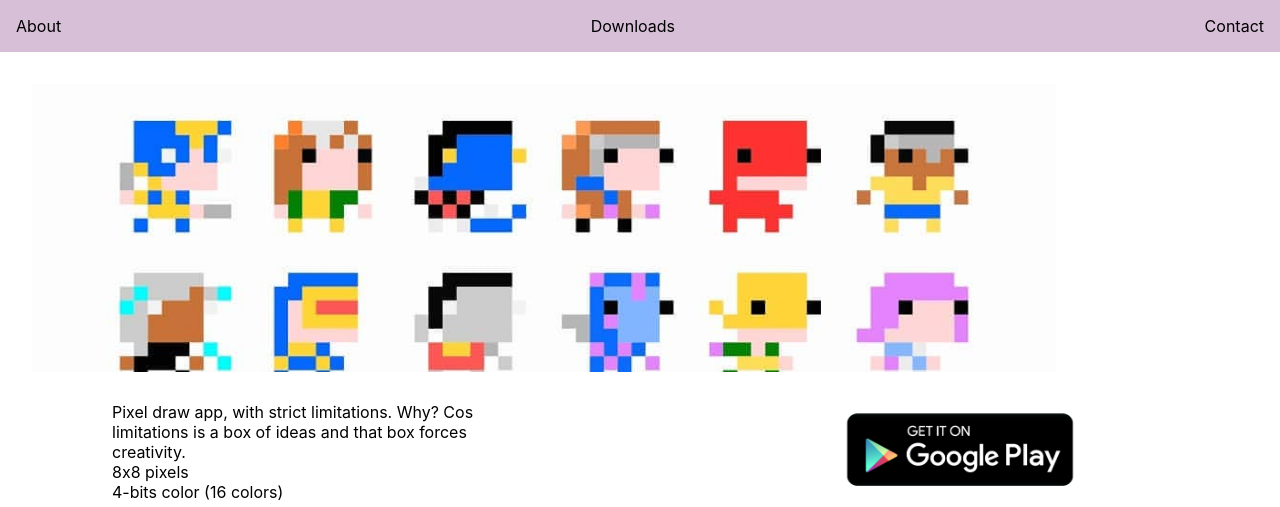
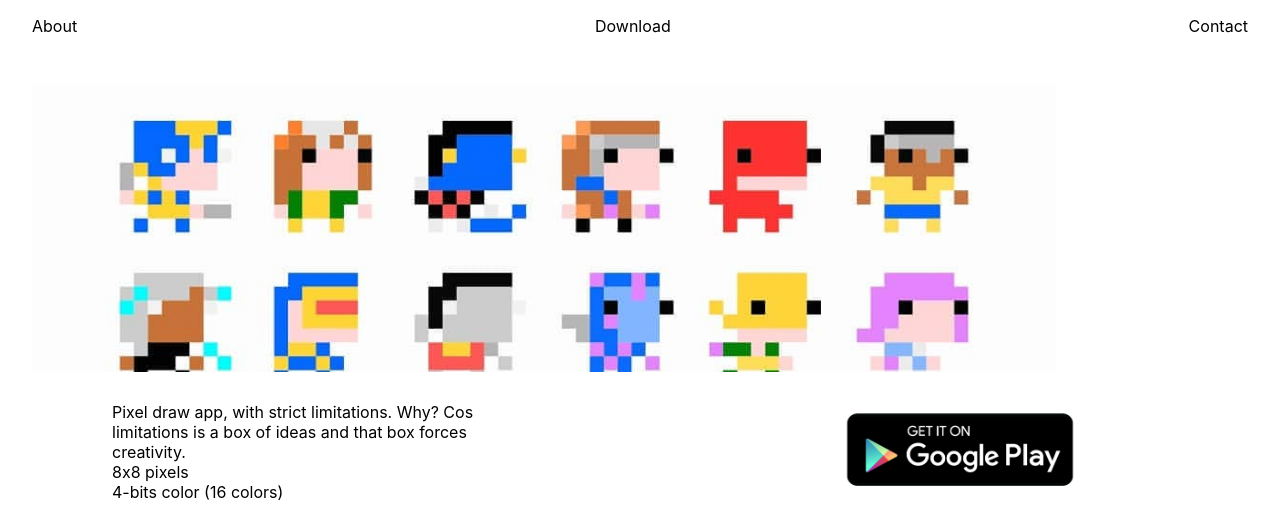
Before and after one commit to claudiaAR/8SQR, a plain HTML site: page index.html in a window 1280 px wide. Drawn offline with Linux system fonts and the light colour scheme.

Commit message:
mini changes

```diff
--- a/index.html
+++ b/index.html
@@ -12,9 +12,9 @@
 
     <nav class="wrapper">
         <ul>
-            <li>About</li>
-            <li>Downloads</li>
-            <li>Contact</li>
+            <li><a href="#">About</a></li>
+            <li><a href="#">Download</a></li>
+            <li><a href="#">Contact</a></li>
         </ul>
     </nav>
     <main>
--- a/style.css
+++ b/style.css
@@ -7,12 +7,15 @@
 ul {
     display: flex;
     justify-content: space-between;
-    background: thistle;
-    padding: 1rem;
+    padding: 1rem 2rem;
 }
 
 li {
     list-style: none;
+}
+a {
+    text-decoration: none;
+    color: black;
 }
 
 main{
```
